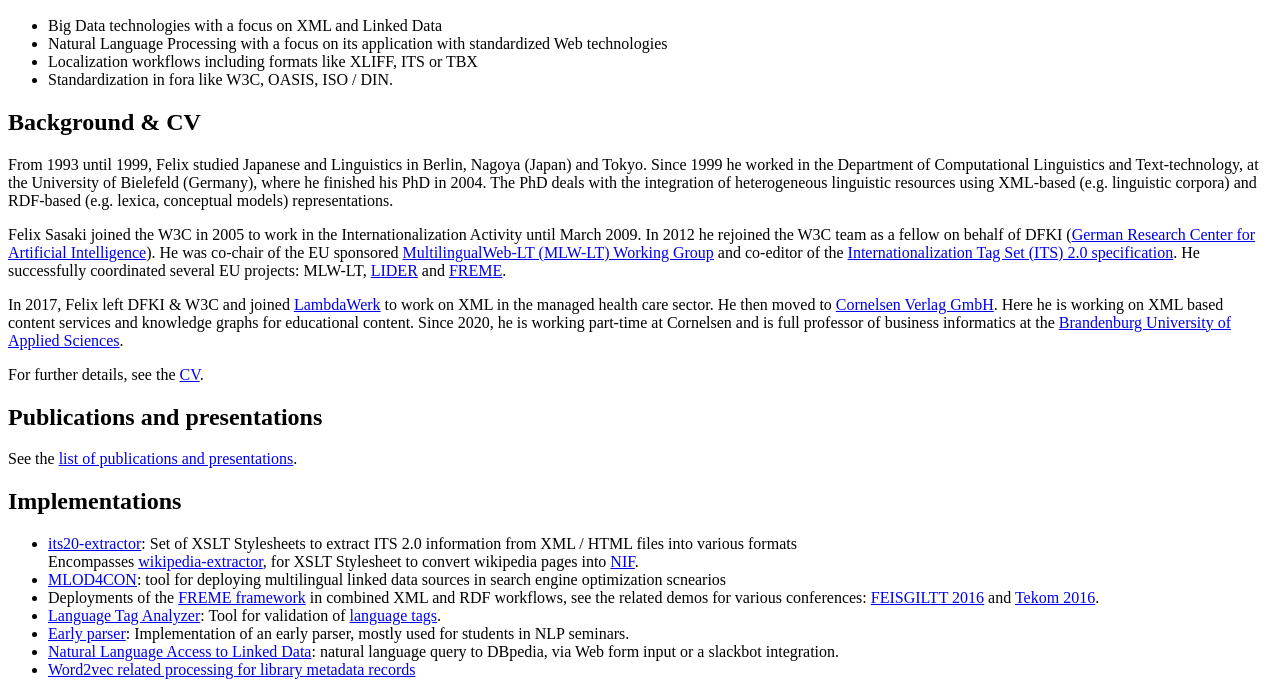
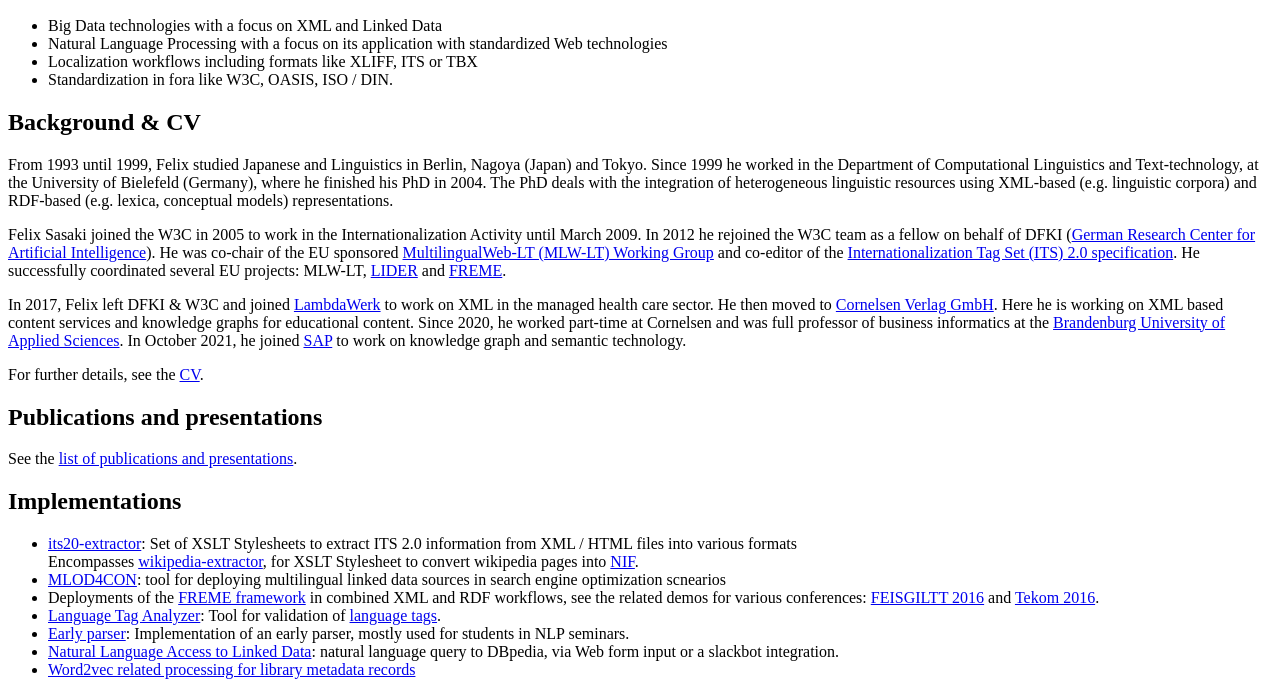
Before and after one commit to fsasaki/stuff, a plain HTML site: page index.html in a window 1280 px wide. Shown: the part 110-800 px from the top of the page. Drawn offline with Linux system fonts and the light colour scheme.

Commit message:
Update index.html

```diff
--- a/index.html
+++ b/index.html
@@ -21,7 +21,7 @@
                 Intelligence</a>). He was co-chair of the EU sponsored <a href="http://www.w3.org/International/multilingualweb/lt/">MultilingualWeb-LT (MLW-LT)
                     Working Group</a> and co-editor of the <a href="http://www.w3.org/TR/its20/">Internationalization Tag Set (ITS)
             2.0 specification</a>. He successfully coordinated several EU projects: MLW-LT, <a href="http://lider-project.eu/lider-project.eu/">LIDER</a> and <a href="https://github.com/freme-project">FREME</a>.</p>
-	<p>In 2017, Felix left DFKI &amp; W3C and joined <a href="https://lambdawerk.com/">LambdaWerk</a> to work on XML in the managed health care sector. He then moved to <a href="https://www.cornelsen.de/">Cornelsen Verlag GmbH</a>. Here he is working on XML based content services and knowledge graphs for educational content. Since 2020, he is working part-time at Cornelsen and is full professor of business informatics at the <a href="https://englisch.th-brandenburg.de/">Brandenburg University of Applied Sciences</a>.</p>
+	<p>In 2017, Felix left DFKI &amp; W3C and joined <a href="https://lambdawerk.com/">LambdaWerk</a> to work on XML in the managed health care sector. He then moved to <a href="https://www.cornelsen.de/">Cornelsen Verlag GmbH</a>. Here he is working on XML based content services and knowledge graphs for educational content. Since 2020, he worked part-time at Cornelsen and was full professor of business informatics at the <a href="https://englisch.th-brandenburg.de/">Brandenburg University of Applied Sciences</a>. In October 2021, he joined <a href="https://www.sap.com/germany/index.html">SAP</a> to work on knowledge graph and semantic technology.</p>
         <p>For further details, see the <a href="http://sasakiatcf.com/fsasaki-cv.pdf">CV</a>.</p>
         <h2>Publications and presentations</h2>
         <p>See the <a href="http://sasakiatcf.com/fsasaki-publications-and-presentations.pdf">list of publications and presentations</a>.</p>
```
